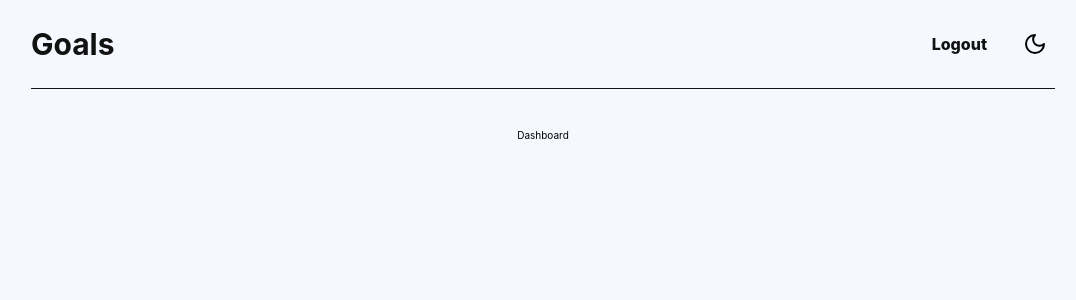
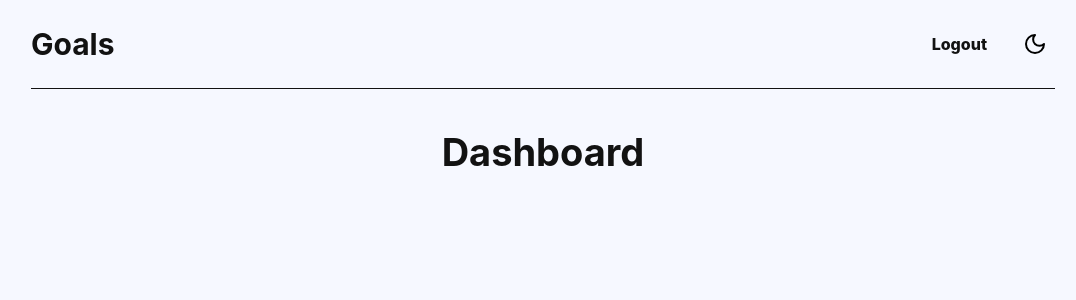
Before and after one commit to whoiscaio/goals-app, a React (Create React App) app in the folder frontend/: page / in a window 1280 px wide. Shown: the top 300 px of the page, without its empty margins (97-1173 px from the left). Built offline with nearby package versions, Linux system fonts and the light colour scheme; sample sign-in values are in the browser's storage.

Commit message:
feat: basic dashboard structure

```diff
--- a/frontend/src/pages/Dashboard.tsx
+++ b/frontend/src/pages/Dashboard.tsx
@@ -2,6 +2,7 @@ import { useEffect } from 'react';
 import { useSelector } from 'react-redux';
 import { useNavigate } from 'react-router-dom';
 import { RootState } from '../store/store';
+import { DashboardContainer } from './styles';
 
 function Dashboard() {
   const { user } = useSelector((state: RootState) => state.auth);
@@ -9,12 +10,17 @@ function Dashboard() {
   const navigate = useNavigate();
 
   useEffect(() => {
-    if(!user) {
+    if (!user) {
       navigate('/login');
     }
   }, [user, navigate]);
 
-  return <div>Dashboard</div>;
+  return (
+    <DashboardContainer>
+      <h1>Dashboard</h1>
+      <div className="goals"></div>
+    </DashboardContainer>
+  );
 }
 
 export default Dashboard;
--- a/frontend/src/pages/styles.ts
+++ b/frontend/src/pages/styles.ts
@@ -104,6 +104,13 @@ export const LoginSignupPageContainer = styled.section`
   }
 `;
 
+export const DashboardContainer = styled.section`
+  h1 {
+    color: ${({ theme }) => theme.colors.text};
+    font-size: 3.8rem;
+  }
+`;
+
 export const PageWrapper = styled.main`
   width: min(1200px, 80vw);
 
```
